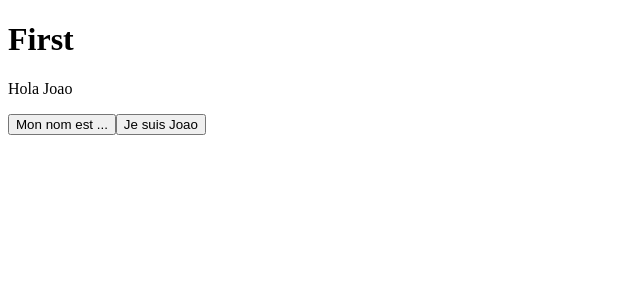
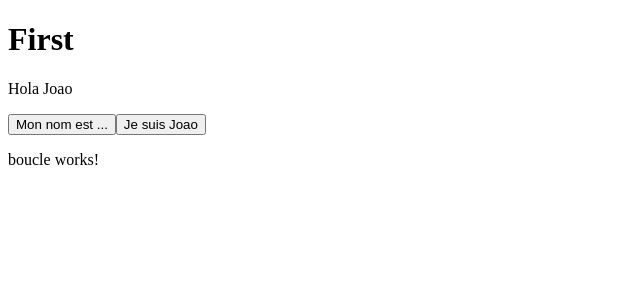
Before and after one commit to JoaoMRL/first-angular, an Angular app: page / in a window 1280 px wide. Shown: the top 300 px of the page, without its empty margins (0-640 px from the left). Built offline with nearby package versions, Linux system fonts and the light colour scheme.

Commit message:
First Commit

```diff
--- a/src/app/app.component.html
+++ b/src/app/app.component.html
@@ -3,3 +3,6 @@
 <p *ngIf="dis">No it was me DIO ! </p>
 <button (click)="changeName()">Mon nom est ...</button>
 <button (click)="toggleDisplay()">Je suis {{name}}</button>
+
+
+<app-boucle></app-boucle>
--- a/src/app/boucle/boucle.component.ts
+++ b/src/app/boucle/boucle.component.ts
@@ -7,4 +7,5 @@ import { Component } from '@angular/core';
 })
 export class BoucleComponent {
 
+
 }
```
Also changed, not shown: src/app/boucle/boucle.component.html (line endings or trailing spaces).
